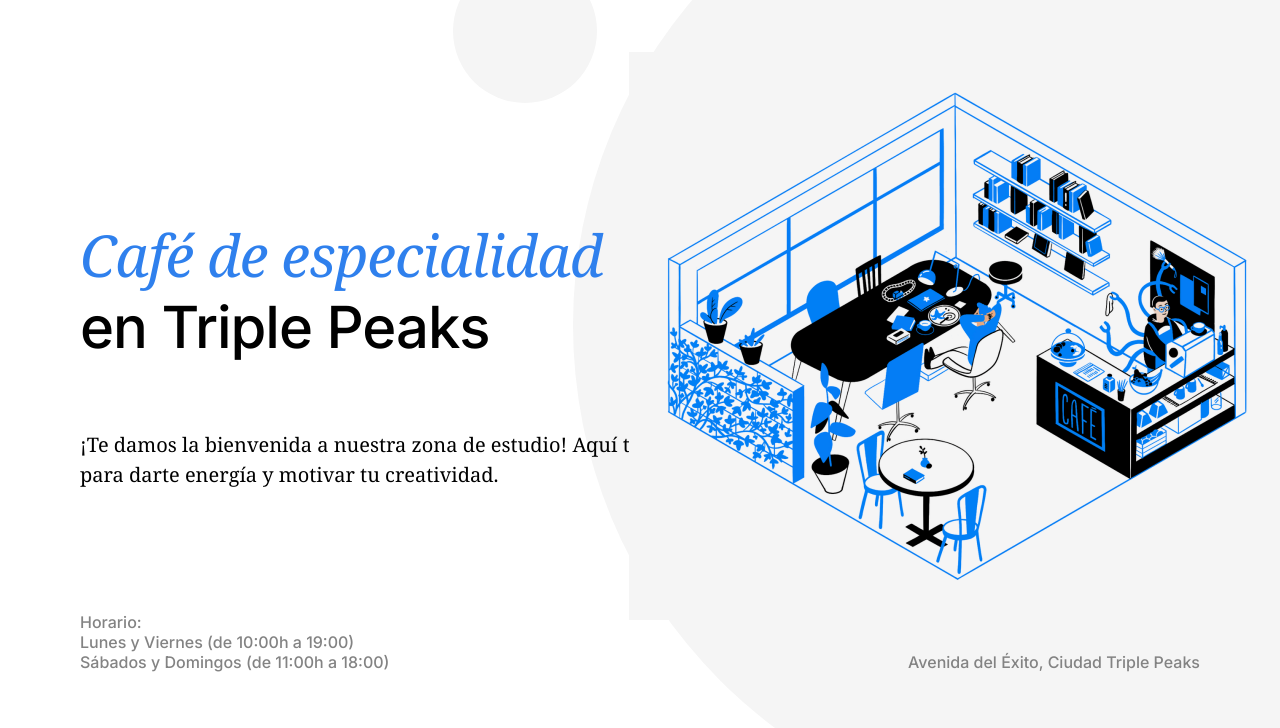
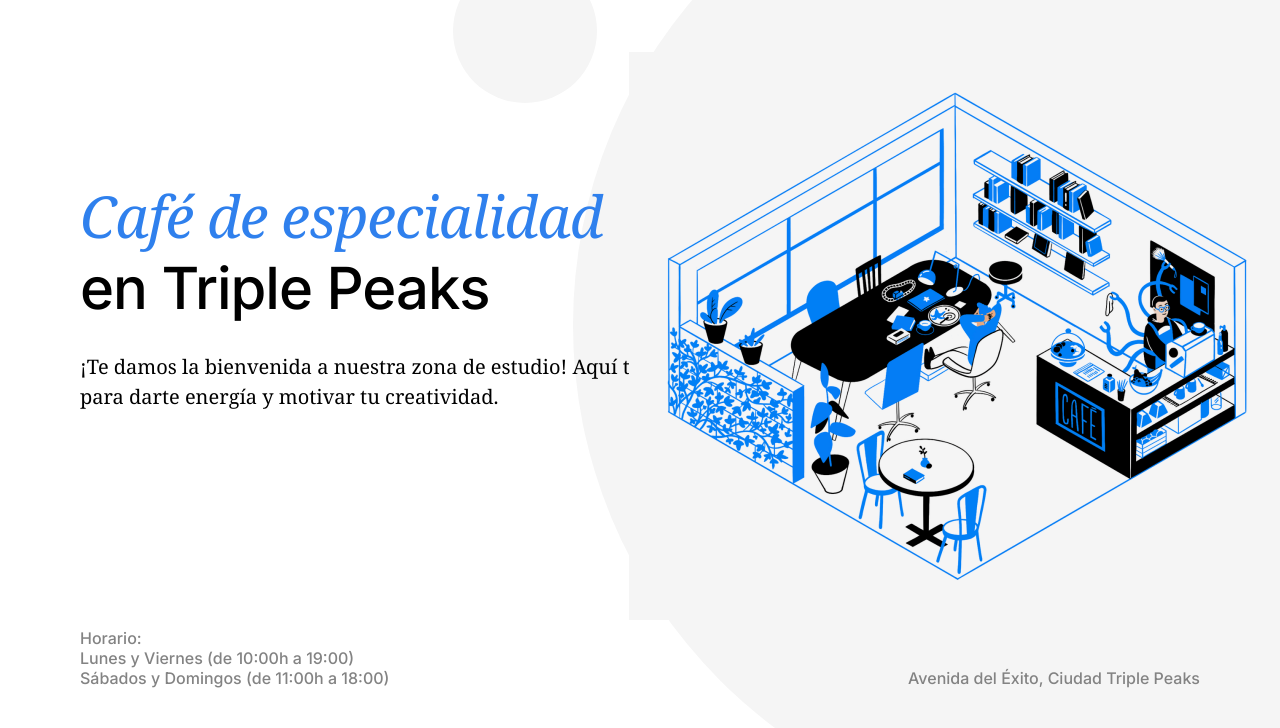
Before and after one commit to sebas7532silva/web_project_coffeeshop, a plain HTML site: page index.html in a window 1280 px wide. Shown: the part 72-800 px from the top of the page. Drawn offline with nearby package versions, Linux system fonts and the light colour scheme.

Commit message:
Etapa 2 del proyecto, fixes

```diff
--- a/index.html
+++ b/index.html
@@ -28,42 +28,35 @@
                           <a class="nav__link" href="#recipes">Recetas</a>
                         </li>
                         <li>
-                          <a class="nav__link" href="#">Reservar una mesa</a>
+                          <a class="nav__link" href="#reservation">Reservar una mesa</a>
                         </li>
                         <li>
                           <a class="nav__link" href="#">Contactos</a>
                         </li>
                       </ul>
                     </nav>
-                <div class="header__title">
-                    <h1>
+
+                <h1 class="header__title">
                         <span class="header__span-accent">Café de especialidad</span>
                      en Triple Peaks</h1>
-                </div>
-
-                <div class="header__description">
-                    <p>¡Te damos la bienvenida a nuestra zona de estudio! Aquí tenemos café para darte energía y motivar tu creatividad.</p>
-                </div>
-
-                <div class="header__image">
-                    <img
+                <p class="header__description">¡Te damos la bienvenida a nuestra zona de estudio! Aquí tenemos café para darte energía y motivar tu creatividad.</p>
+                <img class="header__image"
                     src="./images/inside_coffee_shop.png"
                     alt="Imagen de la cafetería"
                     />
+                <div class="header__footer">
+                    <p class="header__paragraph">Horario:</p>
+                    <p class="header__paragraph">Lunes y Viernes (de 10:00h a 19:00)</p>
+                    <p class="header__paragraph">Sábados y Domingos (de 11:00h a 18:00)</p>
                 </div>
-                <div class="header__footer">
-                    <ul>
-                        <li>Horario:</li>
-                        <li>Lunes y Viernes (de 10:00h a 19:00)</li>
-                        <li>Sábados y Domingos (de 11:00h a 18:00)</li>
-                    </ul>
+
+                <div class="header__address">
+                    <p class="header__paragraph">Avenida del Éxito, Ciudad Triple Peaks</p>
                 </div>
-                <div class="header__paragraph">
-                    <p>Avenida del Éxito, Ciudad Triple Peaks</p>
-                </div>
+
             </header>
             <main class="content">
-                <section class="recipes"id="recipes">
+                <section class="recipes" id="recipes">
                     <div class="recipes__title">
                         <h2>Recetas</h2>
                     </div>
@@ -78,7 +71,7 @@
                                 title="YouTube video player"
                                 allow="accelerometer; autoplay; clipboard-write; encrypted-media; gyroscope; picture-in-picture; web-share"
                                 referrerpolicy="strict-origin-when-cross-origin"
-                                allowfullscreen />
+                                allowfullscreen>
                             </iframe>
                             <div class="recipes__video-caption">
                                 <p>Receta en Aeropress</p>
@@ -92,7 +85,7 @@
                                 title="YouTube video player"
                                 allow="accelerometer; autoplay; clipboard-write; encrypted-media; gyroscope; picture-in-picture; web-share"
                                 referrerpolicy="strict-origin-when-cross-origin"
-                                allowfullscreen />
+                                allowfullscreen>
                             </iframe>
                             <div class="recipes__video-caption">
                                 <p>Receta para cheesecake</p>
@@ -103,7 +96,7 @@
 
 
                 </section>
-                <section class="reservation">
+                <section class="reservation" id="reservation">
 
                 </section>
             </main>
--- a/pages/index.css
+++ b/pages/index.css
@@ -54,9 +54,6 @@
     margin-left: 80px;
     max-width: 709px;
     margin-bottom: 0px;
-}
-
-.header__title h1{
     font-family: "Inter", Arial, sans-serif;
     font-style: normal;
     font-weight: 500;
@@ -100,37 +97,24 @@
 
 .header__footer{
     position: absolute;
+    left: 80px;
     bottom: 40px;
-    left: 80px;
 }
 
-.header__footer ul{
-    list-style-type: none;
-    margin-left: 0;
-    padding-left: 0;
+.header__address{
+    position: absolute;
+    right: 80px;
+    bottom: 40px;
 }
-.header__footer li{
+
+.header__paragraph{
     font-family: "Inter", Arial, sans-serif;
     font-style: normal;
     font-weight: 500;
     font-size: 16px;
     line-height: 20px;
     color: #838383;
-}
-
-.header__paragraph{
-    position: absolute;
-    right: 80px;
-    bottom: 40px;
-}
-
-.header__paragraph p{
-    font-family: "Inter", Arial, sans-serif;
-    font-style: normal;
-    font-weight: 500;
-    font-size: 16px;
-    line-height: 20px;
-    color: #838383;
+    margin: 0;
 }
 
 .recipes{
```
